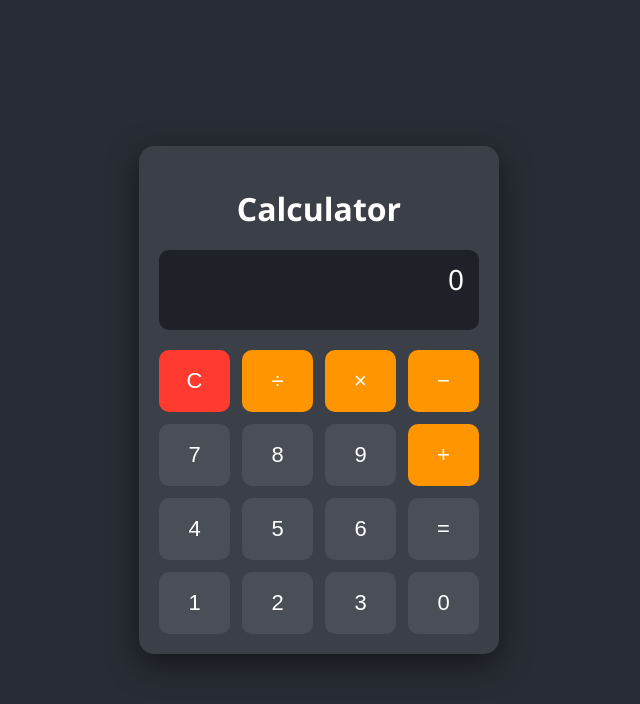
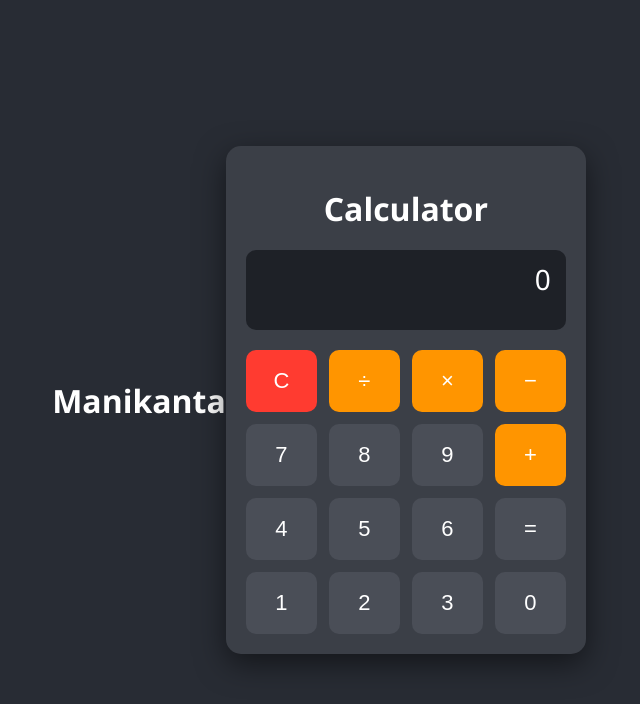
Before and after one commit to Mani8661/LAB-, a plain HTML site: page index.html in a window 1280 px wide. Shown: the whole page, without its empty margins (321-961 px from the left). Drawn offline with Linux system fonts and the light colour scheme.

Commit message:
Update index.html

```diff
--- a/index.html
+++ b/index.html
@@ -4,6 +4,7 @@
 <meta charset="UTF-8" />
 <meta name="viewport" content="width=device-width, initial-scale=1" />
 <title>Calculator with Buttons</title>
+  <h1>Manikanta</h1>
 <style>
   body {
     background: #282c34;
```
